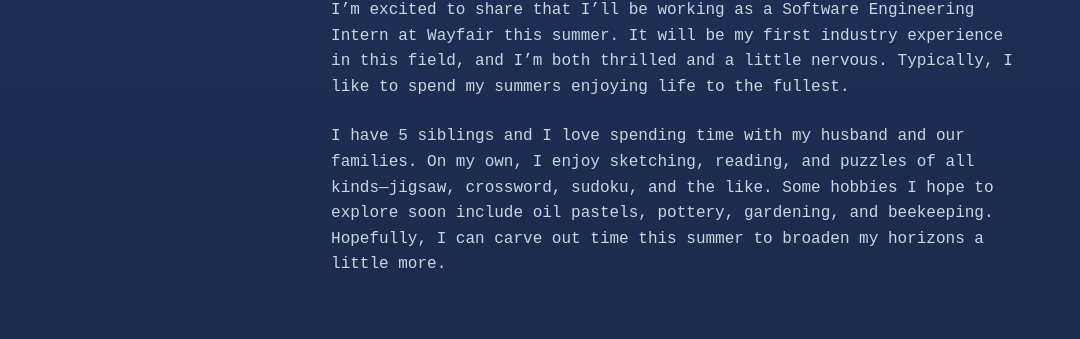
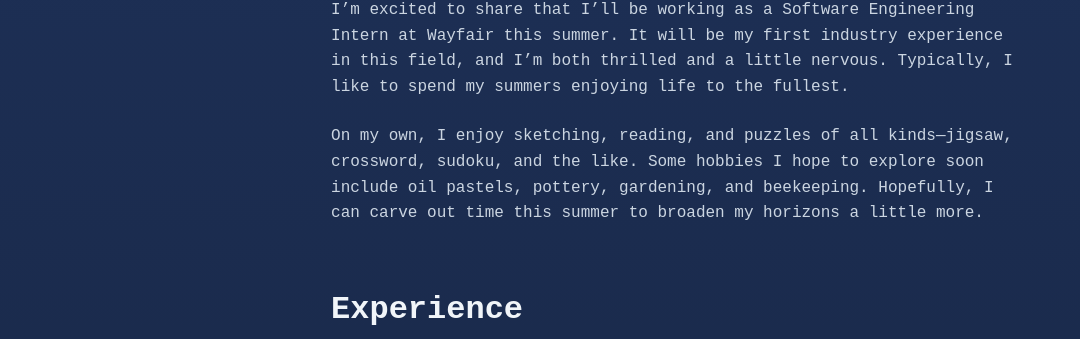
Before and after one commit to hloughlam/personal-portfolio, a plain HTML site: page index.html in a window 1280 px wide. Shown: the part 447-786 px from the top of the page, 200-1280 px from the left. Drawn offline with Linux system fonts and the light colour scheme.

Commit message:
about me update

```diff
--- a/index.html
+++ b/index.html
@@ -4,7 +4,7 @@ GUI Assignment: HW 1 Creating Your First Web Page
 Author: Hajar Loughlam, Student of Computer Science at UMass Lowell
 Contact: hajar_loughlam@student.uml.edu
 Date: May 22, 2025
-Description:
+Description: I created this website to act as a digital resume. I have
 
 I got help from:
 - For color codes: https://htmlcolorcodes.com/
@@ -65,7 +65,7 @@ I got help from:
                 </p>
 
                 <p>
-                  I have 5 siblings and I love spending time with my husband and our families. On my own, I enjoy sketching, reading, and puzzles of all kinds—jigsaw, crossword, sudoku, and the like.
+                  On my own, I enjoy sketching, reading, and puzzles of all kinds—jigsaw, crossword, sudoku, and the like.
                   Some hobbies I hope to explore soon include oil pastels, pottery, gardening, and beekeeping. Hopefully, I can carve out time this summer to broaden my horizons a little more.
                 </p>
               </section>
```
